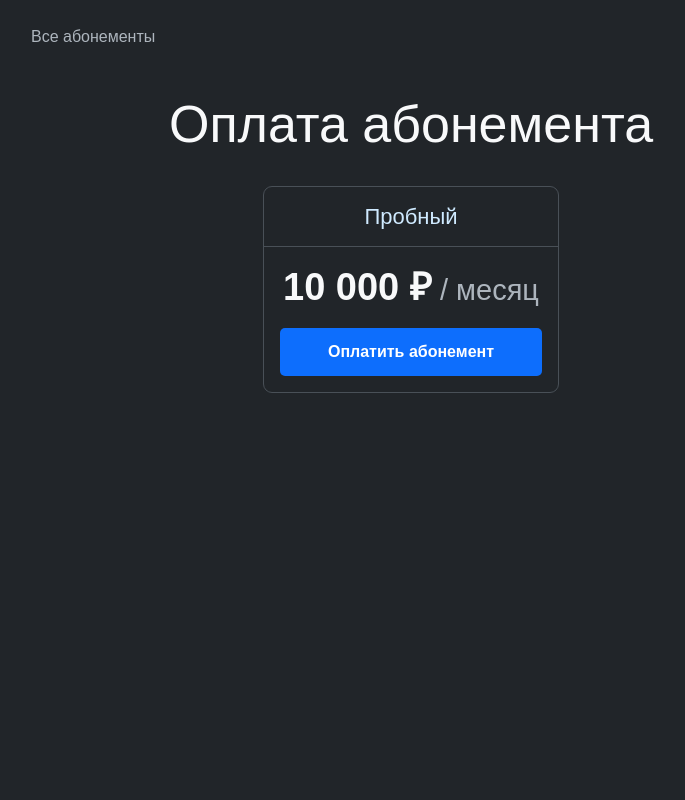
After one commit to S1nho/fitclan-soprano, a Flask app: page /payment/year in a window 1280 px wide. The commit adds this page. Shown: the whole page, without its empty margins (229-914 px from the left). Run offline with Flask 3, Linux system fonts and the light colour scheme; the visitor is signed in with stand-in values (Sample User, id 1).

Commit message:
Абонементы оплата
Добавлены страницы оплаты абонемента в зависимости от того, что выбрал клиент, и завершения оплаты
Соединение всех ветох и их стабилизация
Также были исправлены мелкие баги, из-за которых мог упасть сайт или бд

```diff
--- a/app.py
+++ b/app.py
@@ -2,9 +2,7 @@ import uuid
 from flask import Flask, render_template, request, redirect, url_for
 from flask_sqlalchemy import SQLAlchemy
 from flask_migrate import Migrate
-
 from flask_login import LoginManager, UserMixin, login_user, logout_user, login_required, current_user
-
 from werkzeug.security import generate_password_hash, check_password_hash
 
 app = Flask(__name__)
@@ -41,6 +39,10 @@ class Pay(db.Model):
     id = db.Column(db.String(120), unique=True, nullable=False, primary_key=True)
     email = db.Column(db.String(120), db.ForeignKey('client.email'), nullable=False)
     payment = db.Column(db.Boolean, default=False, nullable=False)
+    summa = db.Column(db.Integer, nullable=False)
+    tarif = db.Column(db.String(50), nullable=False)
+    status = db.Column(db.String(50), nullable=False, default='Не оплачено')
+
 
 
 
@@ -178,7 +180,24 @@ def logout():
     logout_user()
     return redirect(url_for('index'))
 
+PLANS = {
+    "month": {"name": "Пробный", "price": 10_000, "duration": "1 месяц"},
+    "six_months": {"name": "Будь в форме", "price": 50_000, "duration": "6 месяцев"},
+    "year": {"name": "Максимум возможностей", "price": 100_000, "duration": "1 год"},
+}
 
+@app.route("/payment/<plan_id>")
+@login_required
+def payment_page(plan_id):
+    plan = PLANS.get(plan_id)
+    if plan is None:
+        return "Абонемент не найден", 404
+
+    return render_template("payment.html", plan=plan)
+
+@app.route("/payment_success.html", methods=["GET", "POST"])
+def payment_success():
+    return render_template("payment_success.html")
 
 if __name__ == '__main__':
     with app.app_context():
--- a/static/css/abonements.css
+++ b/static/css/abonements.css
@@ -10,7 +10,7 @@ body {
 }
 
 
-/* Шапка */
+
 .header{
     width:100%;
     height:90px;
@@ -70,12 +70,14 @@ a {
     max-width: 700px;
     margin: 0 auto 40px;
     margin-top: 40px;
+    text-align: center;
 }
 
 .pricing-header h1 {
     font-size: 52px;
     font-weight: 400;
     margin: 0 0 12px;
+
 }
 
 .pricing-header p {
--- /dev/null
+++ b/static/css/payment.css
@@ -0,0 +1,298 @@
+* {
+    box-sizing: border-box;
+}
+
+body {
+    margin: 0;
+    min-height: 100vh;
+    background: #212529;
+    color: #f8f9fa;
+    font-family: 'Montserrat', sans-serif;
+}
+
+a {
+    color: #ffffff;
+    text-decoration: none;
+}
+
+/* Шапка в стиле страницы абонементов */
+.header {
+    width: 100%;
+    min-height: 90px;
+    background: #333333;
+    display: flex;
+    align-items: center;
+    justify-content: center;
+    padding: 16px 24px;
+}
+
+.header-container {
+    width: 100%;
+    max-width: 1200px;
+    display: flex;
+    align-items: center;
+    justify-content: space-between;
+    gap: 20px;
+}
+
+.hero-title {
+    margin: 0;
+    color: #f8f9fa;
+    font-size: clamp(20px, 3vw, 30px);
+    font-weight: 500;
+    letter-spacing: 1px;
+}
+
+.header button,
+.back-link {
+    padding-left: 3em;
+    border: 0;
+    border-radius: 5px;
+    background: transparent;
+    color: #ffffff;
+    font: inherit;
+    cursor: pointer;
+    transition: color 0.2s ease;
+}
+
+.header button {
+    padding: 8px 12px;
+    font-size: 16px;
+}
+
+.header button:hover,
+.back-link:hover {
+    color: #0d6efd;
+}
+
+/* Заголовок страницы */
+.payment-header {
+    max-width: 700px;
+    margin: 40px auto 32px;
+    padding: 0 20px;
+    text-align: center;
+}
+
+.payment-header h1 {
+    margin: 0 0 12px;
+    font-size: clamp(34px, 6vw, 52px);
+    font-weight: 400;
+}
+
+.payment-header p,
+.payment-muted {
+    color: #adb5bd;
+    font-size: 16px;
+    line-height: 1.6;
+}
+
+/* Карточка с заказом и формой */
+.payment-main {
+    width: min(100% - 40px, 760px);
+    margin: 0 auto;
+    padding-bottom: 48px;
+}
+
+.payment-card {
+    width: 100%;
+    max-width: 296px;
+    margin: 0 auto;
+    overflow: hidden;
+    border: 1px solid #495057;
+    border-radius: 9px;
+    background: #212529;
+}
+
+.payment-card-header {
+    padding: 17px 20px 16px;
+    border-bottom: 1px solid #495057;
+    background: transparent;
+    text-align: center;
+}
+
+.payment-card-header h2 {
+    margin: 0;
+    color: #cfeaff;
+    font-size: 22px;
+    font-weight: 400;
+}
+
+.payment-card-body {
+    padding: 18px 16px 16px;
+    text-align: center;
+}
+
+.payment-price {
+    margin: 0 0 17px;
+    color: #f8f9fa;
+    font-size: 38px;
+    font-weight: 600;
+    line-height: 1.2;
+}
+
+.payment-price span {
+    color: #adb5bd;
+    font-size: 29px;
+    font-weight: 300;
+}
+
+.payment-features {
+    display: grid;
+    gap: 5px;
+    margin: 0 0 25px;
+    padding: 0;
+    color: #f8f9fa;
+    font-size: 15px;
+    line-height: 1.35;
+    list-style: none;
+}
+
+.order-summary {
+    display: flex;
+    align-items: flex-start;
+    justify-content: space-between;
+    gap: 20px;
+    padding-bottom: 20px;
+    border-bottom: 1px solid #495057;
+}
+
+.order-summary h3 {
+    margin: 0 0 6px;
+    font-size: 20px;
+    font-weight: 500;
+}
+
+.order-price {
+    flex: 0 0 auto;
+    color: #ffffff;
+    font-size: 26px;
+    font-weight: 500;
+    white-space: nowrap;
+}
+
+.payment-form {
+    display: grid;
+    gap: 18px;
+    margin-top: 22px;
+}
+
+.payment-form label {
+    display: grid;
+    gap: 8px;
+    color: #f8f9fa;
+    font-size: 15px;
+}
+
+.payment-form input,
+.payment-form select {
+    width: 100%;
+    min-height: 46px;
+    padding: 10px 12px;
+    border: 1px solid #495057;
+    border-radius: 5px;
+    outline: none;
+    background: #292e33;
+    color: #f8f9fa;
+    font: inherit;
+}
+
+.payment-form input:focus,
+.payment-form select:focus {
+    border-color: #0d6efd;
+    box-shadow: 0 0 0 3px rgba(13, 110, 253, 0.2);
+}
+
+.payment-methods {
+    display: grid;
+    gap: 12px;
+    margin: 0;
+    padding: 0;
+    border: 0;
+}
+
+.payment-methods legend {
+    margin-bottom: 12px;
+    font-size: 15px;
+}
+
+.payment-method {
+    display: flex !important;
+    align-items: center;
+    gap: 10px !important;
+    padding: 12px 14px;
+    border: 1px solid #495057;
+    border-radius: 5px;
+    cursor: pointer;
+}
+
+.payment-method input {
+    width: 18px;
+    min-height: 18px;
+    margin: 0;
+    accent-color: #0d6efd;
+}
+
+.pay-button {
+    display: flex;
+    width: 100%;
+    min-height: 48px;
+    padding: 12px 18px;
+    align-items: center;
+    justify-content: center;
+    border: 0;
+    border-radius: 5px;
+    background: #0d6efd;
+    color: #ffffff;
+    font: inherit;
+    font-size: 16px;
+    font-weight: 600;
+    cursor: pointer;
+    text-align: center;
+    text-decoration: none;
+    transition: background-color 0.2s ease, transform 0.2s ease;
+}
+
+.pay-button:hover {
+    background: #0b5ed7;
+    transform: translateY(-1px);
+}
+
+.pay-button:focus-visible {
+    outline: 3px solid rgba(13, 110, 253, 0.45);
+    outline-offset: 3px;
+}
+
+.back-link {
+    display: inline-block;
+    margin-top: 20px;
+    padding: 8px 0;
+    color: #adb5bd;
+}
+
+.icon {
+  max-width: 100%;
+  height: auto;
+  display: block;
+  border-radius: 8px;
+  box-shadow: 0 4px 8px rgba(0,0,0,0.1);
+}
+
+
+@media (max-width: 600px) {
+    .header {
+        padding: 14px 16px;
+    }
+
+    .payment-header {
+        margin-top: 30px;
+    }
+
+    .payment-main {
+        width: min(100% - 28px, 760px);
+    }
+
+    .order-summary {
+        flex-direction: column;
+        gap: 10px;
+    }
+}
--- a/static/css/personal_ac.css
+++ b/static/css/personal_ac.css
@@ -13,8 +13,6 @@
     width:100%;
     height:90px;
     background:#122e51;
-
-
     display:flex;
     align-items:center;
     justify-content: center;
@@ -37,8 +35,6 @@
         transition: .2s linear;
         background: transparent;
         cursor: pointer
-
-
     }
 }
     .hero-title {
--- /dev/null
+++ b/templates/payment.html
@@ -0,0 +1,31 @@
+<!DOCTYPE html>
+<html lang="ru">
+<head>
+    <meta charset="UTF-8">
+    <meta name="viewport" content="width=device-width, initial-scale=1.0">
+    <title>Оплата абонемента</title>
+    <link rel="stylesheet" href="{{ url_for('static', filename='css/payment.css') }}">
+</head>
+<body>
+
+
+    <main class="payment-main">
+        <a class="back-link" href="{{ url_for('abonements') }}">Все абонементы</a>
+        <div class="payment-header">
+            <h1>Оплата абонемента</h1>
+        </div>
+
+        <section class="payment-card" aria-labelledby="plan-title">
+            <div class="payment-card-header">
+                <h2 id="plan-title">Пробный</h2>
+            </div>
+            <div class="payment-card-body">
+                <p class="payment-price">10 000 ₽<span> / месяц</span></p>
+                <form action="{{ url_for('payment_success') }}" method="post">
+                    <button class="pay-button" type="submit">Оплатить абонемент</button>
+                </form>
+            </div>
+        </section>
+    </main>
+</body>
+</html>
```
Also changed, not shown: static/css/calculators.css (+41 -5 lines), templates/abonements.html (+8 -1 lines), templates/calculators.html (+12 -0 lines), templates/payment_success.html (added, +29 -0 lines), static/images/icon.jpg (added).
